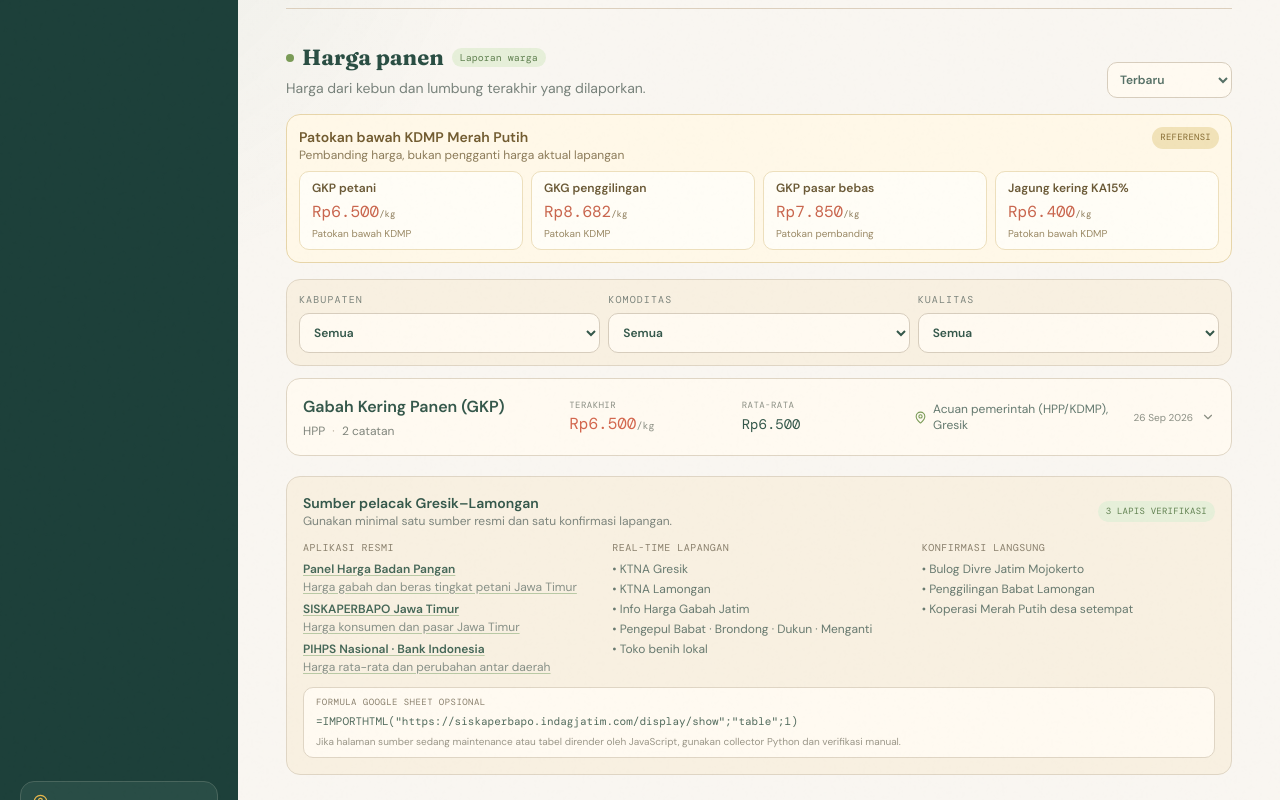
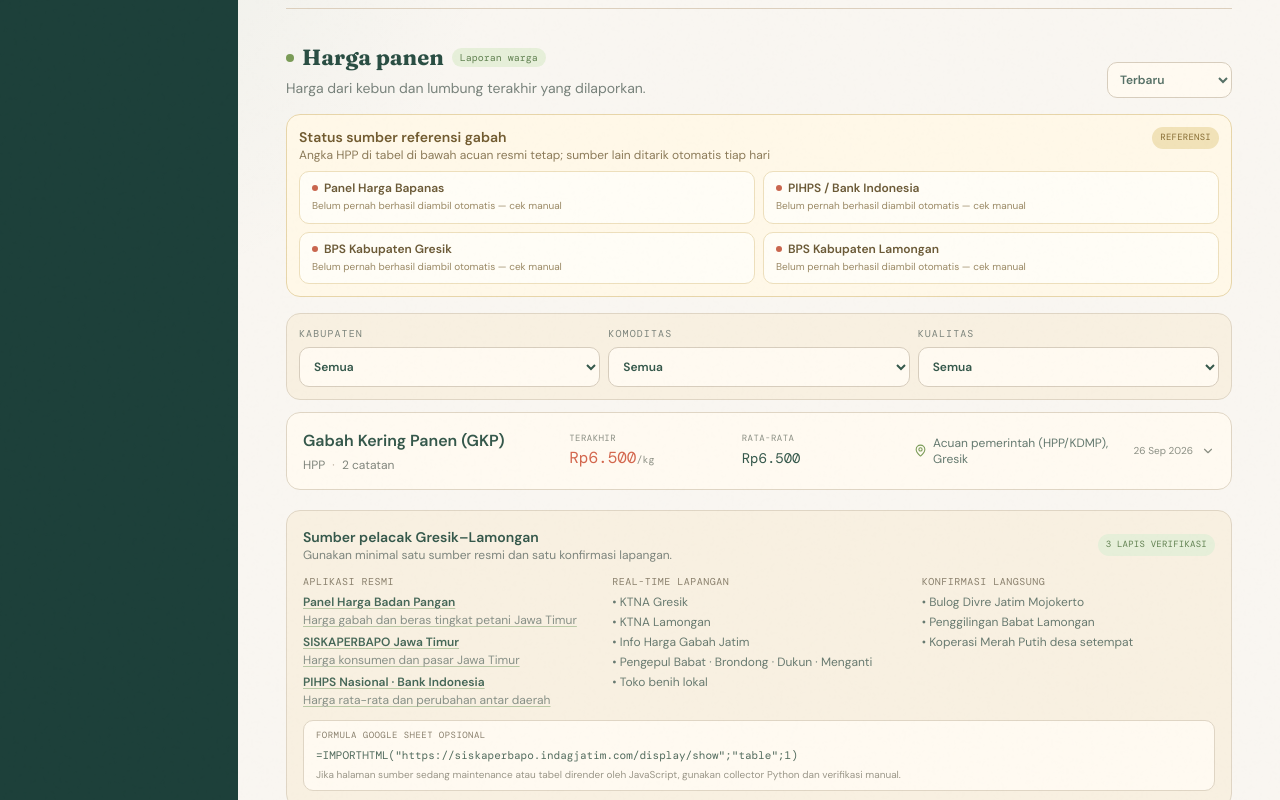
Before and after one commit to romlidisduk-beep/sembako, a React (Vite) app: page / in a window 1280 px wide. Both pictures are taken after a click on the button "Pantau harga panen". Shown: the part 628-1428 px from the top of the page. Built offline with nearby package versions, Linux system fonts and the light colour scheme.

Commit message:
Add files via upload

```diff
--- a/src/App.tsx
+++ b/src/App.tsx
@@ -7,8 +7,8 @@ import { ArrowUpRight, ChevronDown, ChevronUp, CircleHelp, Database, Layers3, Ma
 import { Route, Switch, Link, useLocation, useRoute, Router as WouterRouter } from 'wouter';
 import { CartesianGrid, Line, LineChart, ResponsiveContainer, Tooltip, XAxis, YAxis } from 'recharts';
 import NotFound from '@/pages/not-found';
-import { loadPriceData, summarizePanen, type OfficialPriceRecord, type PanenRecord, type PanenSummary, type PriceData, type PriceHistoryRecord, type SembakoRecord } from './data';
-import { fieldSources, googleSheetFormula, officialSources, referencePrices, verificationContacts } from './sources';
+import { loadPriceData, summarizePanen, type OfficialPriceRecord, type PanenRecord, type PanenSummary, type PriceData, type PriceHistoryRecord, type ReferenceSourceStatus, type SembakoRecord } from './data';
+import { fieldSources, googleSheetFormula, officialSources, verificationContacts } from './sources';
 
 const queryClient = new QueryClient();
 const money = (value: number) => `Rp${value.toLocaleString('id-ID')}`;
@@ -200,10 +200,10 @@ function OfficialPriceBand({ records, status }: { records: OfficialPriceRecord[]
   </div>;
 }
 
-function ReferencePriceBand() {
+function ReferenceStatusBand({ sources }: { sources: ReferenceSourceStatus[] }) {
   return <div className="mb-4 rounded-[14px] border border-[#e7d5a9] bg-[#fff8e8] p-3">
-    <div className="mb-2 flex items-start justify-between gap-3"><div><div className="text-sm font-semibold text-[#725c31]">Patokan bawah KDMP Merah Putih</div><div className="text-xs text-[#8c7b59]">Pembanding harga, bukan pengganti harga aktual lapangan</div></div><span className="rounded-full bg-[#f1e2b8] px-2 py-1 font-data text-[9px] uppercase tracking-wide text-[#876d34]">Referensi</span></div>
-    <div className="grid gap-2 sm:grid-cols-4">{referencePrices.map((reference) => <div key={reference.label} className="rounded-[10px] border border-[#eddfbc] bg-[#fffdf6] px-3 py-2"><div className="text-xs font-semibold text-[#6b5a37]">{reference.label}</div><div className="mt-1 font-data text-base text-[#c9664e]">{money(reference.price)}<small className="text-[9px] text-[#8c7b59]">/{reference.unit}</small></div><div className="mt-0.5 text-[10px] text-[#9a8965]">{reference.note}</div></div>)}</div>
+    <div className="mb-2 flex items-start justify-between gap-3"><div><div className="text-sm font-semibold text-[#725c31]">Status sumber referensi gabah</div><div className="text-xs text-[#8c7b59]">Angka HPP di tabel di bawah acuan resmi tetap; sumber lain ditarik otomatis tiap hari</div></div><span className="rounded-full bg-[#f1e2b8] px-2 py-1 font-data text-[9px] uppercase tracking-wide text-[#876d34]">Referensi</span></div>
+    {sources.length === 0 ? <div className="text-xs text-[#9a8965]">Status sumber belum tersedia.</div> : <div className="grid gap-2 sm:grid-cols-2">{sources.map((source) => <div key={source.sumber} className="rounded-[10px] border border-[#eddfbc] bg-[#fffdf6] px-3 py-2"><div className="flex items-center gap-1.5 text-xs font-semibold text-[#6b5a37]"><span className={`h-1.5 w-1.5 rounded-full ${source.ok ? 'bg-[#7a9b57]' : 'bg-[#c9664e]'}`} />{source.sumber}</div><div className="mt-0.5 text-[10px] leading-relaxed text-[#9a8965]">{source.status}</div></div>)}</div>}
   </div>;
 }
 
@@ -219,7 +219,7 @@ function SourceGuide() {
   </div>;
 }
 
-function PanenPanel({ rows, official, officialStatus, active }: { rows: PanenRecord[]; official: OfficialPriceRecord[]; officialStatus: PriceData['officialStatus']; active: boolean }) {
+function PanenPanel({ rows, official, officialStatus, referenceSources, active }: { rows: PanenRecord[]; official: OfficialPriceRecord[]; officialStatus: PriceData['officialStatus']; referenceSources: ReferenceSourceStatus[]; active: boolean }) {
   const [kabupaten, setKabupaten] = useState('Semua');
   const [commodity, setCommodity] = useState('Semua');
   const [quality, setQuality] = useState('Semua');
@@ -228,7 +228,7 @@ function PanenPanel({ rows, official, officialStatus, active }: { rows: PanenRec
   const summaries = useMemo(() => summarizePanen(rows.filter((row) => (kabupaten === 'Semua' || row.kabupaten === kabupaten) && (commodity === 'Semua' || row.komoditas === commodity) && (quality === 'Semua' || row.kualitas === quality))).sort((a, b) => sort === 'Harga tertinggi' ? b.hargaTerakhir - a.hargaTerakhir : b.tanggalTerakhir.localeCompare(a.tanggalTerakhir)), [rows, kabupaten, commodity, quality, sort]);
   return <section className={`rise rise-delay-2 mt-12 border-t border-[#dccfbd] pt-8 ${active ? 'scroll-mt-4' : ''}`} id="harga-panen">
     <div className="mb-4 flex flex-col gap-3 sm:flex-row sm:items-end sm:justify-between"><div><div className="flex items-center gap-2"><span className="h-2 w-2 rounded-full bg-[#7a9b57]" /><h2 className="font-display text-[22px] font-bold text-[#2a4e43]">Harga panen</h2><span className="rounded-full bg-[#e6efd9] px-2 py-0.5 font-data text-[10px] text-[#628252]">Laporan warga</span></div><p className="mt-1 text-sm text-[#78827b]">Harga dari kebun dan lumbung terakhir yang dilaporkan.</p></div><select data-testid="select-sort-panen" value={sort} onChange={(event) => setSort(event.target.value)} className="h-9 rounded-[10px] border border-[#d7cdbd] bg-[#fffaf1] px-2 text-xs font-semibold text-[#567066] outline-none"><option>Terbaru</option><option>Harga tertinggi</option></select></div>
-      <OfficialPriceBand records={official} status={officialStatus} /><ReferencePriceBand /><PanenFilters rows={rows} kabupaten={kabupaten} setKabupaten={setKabupaten} commodity={commodity} setCommodity={setCommodity} quality={quality} setQuality={setQuality} />
+      <OfficialPriceBand records={official} status={officialStatus} /><ReferenceStatusBand sources={referenceSources} /><PanenFilters rows={rows} kabupaten={kabupaten} setKabupaten={setKabupaten} commodity={commodity} setCommodity={setCommodity} quality={quality} setQuality={setQuality} />
     {summaries.length === 0 ? <div className="mt-3"><EmptyState title="Belum ada laporan panen" body="Belum ada catatan yang cocok dengan filter ini. Data panen akan tetap tampil di sini saat laporan baru masuk." action={<button data-testid="button-reset-panen" onClick={() => { setKabupaten('Semua'); setCommodity('Semua'); setQuality('Semua'); }} className="mt-4 text-xs font-bold text-[#ba654d] underline underline-offset-4">Bersihkan filter</button>} /></div> : <div className="mt-3 space-y-2">{summaries.map((summary) => <PanenRow key={`${summary.komoditas}-${summary.kualitas}`} summary={summary} expanded={expanded === `${summary.komoditas}-${summary.kualitas}`} onExpand={() => setExpanded(expanded === `${summary.komoditas}-${summary.kualitas}` ? null : `${summary.komoditas}-${summary.kualitas}`)} />)}</div>}
      <SourceGuide />
   </section>;
@@ -318,7 +318,7 @@ function Home() {
        <div className="mt-8"><StatusBand count={data?.sembako.length ?? 0} panenCount={panenSummary.length} origin={data?.origin ?? 'demo'} officialStatus={data?.officialStatus ?? 'unavailable'} officialCount={data?.official.length ?? 0} reportDate={data?.reportDate ?? null} source={data?.marketSource ?? 'SISKAPERBAPO Jawa Timur'} /></div>
        {data && <OverviewStats data={data} />}
       <div className="mt-8 flex flex-col gap-4 border-b border-[#ddd2c0] pb-4 sm:flex-row sm:items-center sm:justify-between"><SegmentedTabs mode={mode} setMode={setProductMode} /><div className="flex flex-col gap-2 sm:flex-row"><SearchBox value={search} onChange={setSearch} /><AreaFilter value={area} onChange={setArea} /></div></div>
-       <div className="mt-7">{!data ? <SkeletonCards /> : mode === 'sembako' ? <><CategoryNav records={data.sembako} value={category} onChange={setCategory} /><div className="mt-7"><SembakoPanel records={data.sembako} search={search} area={area} category={category} reportDate={data.reportDate} detailView={detailView} setDetailView={setDetailView} /></div></> : <PanenPanel rows={data.panen} official={data.official} officialStatus={data.officialStatus} active={mode === 'panen'} />}</div>
+       <div className="mt-7">{!data ? <SkeletonCards /> : mode === 'sembako' ? <><CategoryNav records={data.sembako} value={category} onChange={setCategory} /><div className="mt-7"><SembakoPanel records={data.sembako} search={search} area={area} category={category} reportDate={data.reportDate} detailView={detailView} setDetailView={setDetailView} /></div></> : <PanenPanel rows={data.panen} official={data.official} officialStatus={data.officialStatus} referenceSources={data.referenceSources} active={mode === 'panen'} />}</div>
        <footer className="mt-14 flex flex-col gap-2 border-t border-[#ddd2c0] pt-5 text-[11px] text-[#899088] sm:flex-row sm:items-center sm:justify-between"><span>Pelacak Harga · dibuat untuk warga dan pedagang kecil</span><span className="flex items-center gap-1 font-data uppercase tracking-wider"><Database size={12} />{data?.marketSource ?? 'Snapshot lokal'} <ArrowUpRight size={12} /></span></footer>
     </div></main>
   </div>;
--- a/src/data.ts
+++ b/src/data.ts
@@ -25,8 +25,11 @@ export type OfficialPriceRecord = {
 
 export type OfficialSnapshotStatus = 'ok' | 'stale' | 'unavailable';
 
+export type ReferenceSourceStatus = { sumber: string; status: string; ok: boolean };
+
 export type PriceData = {
   sembako: SembakoRecord[]; panen: PanenRecord[]; official: OfficialPriceRecord[];
+  referenceSources: ReferenceSourceStatus[];
   origin: 'demo' | 'snapshot'; officialStatus: OfficialSnapshotStatus;
   officialFetchedAt: string | null; reportDate: string | null; generatedAt: string | null;
   marketSource: string; marketErrors: string[]; trends: PriceTrend[]; history: PriceHistoryRecord[];
@@ -79,7 +82,7 @@ export const demoPanen: PanenRecord[] = [
 ];
 
 const fallbackData: PriceData = {
-  sembako: demoSembako, panen: [], official: [], origin: 'demo',
+  sembako: demoSembako, panen: [], official: [], referenceSources: [], origin: 'demo',
   officialStatus: 'unavailable', officialFetchedAt: null, reportDate: null,
   generatedAt: null, marketSource: 'Snapshot lokal', marketErrors: [], trends: [], history: [],
 };
@@ -202,13 +205,15 @@ export const loadPriceData = async (): Promise<PriceData> => {
     const records = (report.records ?? []).map(normalizeMarketRecord).filter((record): record is SembakoRecord => Boolean(record));
     if (records.length === 0) return { ...fallbackData, ...officialSnapshot };
     let panen: PanenRecord[] = [];
+    let referenceSources: ReferenceSourceStatus[] = [];
     if (panenResponse?.ok) {
-      const panenPayload = await panenResponse.json() as { records?: PanenRecord[] };
+      const panenPayload = await panenResponse.json() as { records?: PanenRecord[]; sumberReferensi?: ReferenceSourceStatus[] };
       panen = Array.isArray(panenPayload.records) ? panenPayload.records : [];
+      referenceSources = Array.isArray(panenPayload.sumberReferensi) ? panenPayload.sumberReferensi : [];
     }
     const history = historyResponse?.ok ? parseHistoryCsv(await historyResponse.text()) : [];
     return {
-      sembako: records, panen, ...officialSnapshot, origin: 'snapshot',
+      sembako: records, panen, referenceSources, ...officialSnapshot, origin: 'snapshot',
       reportDate: report.date ?? null, generatedAt: report.generatedAt ?? null,
       marketSource: displayMarketSource(report.source),
       marketErrors: Array.isArray(report.errors) ? report.errors : [],
```
